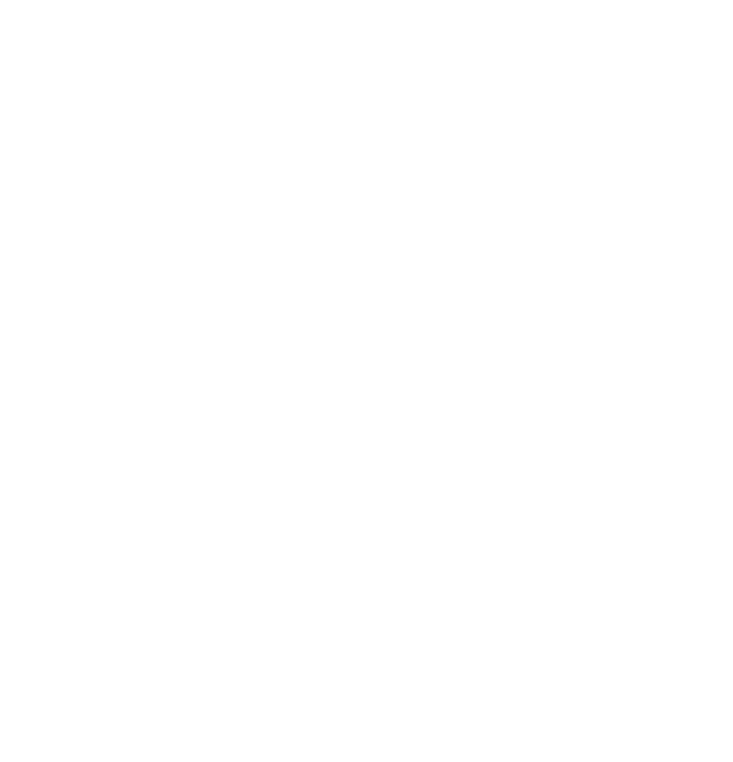
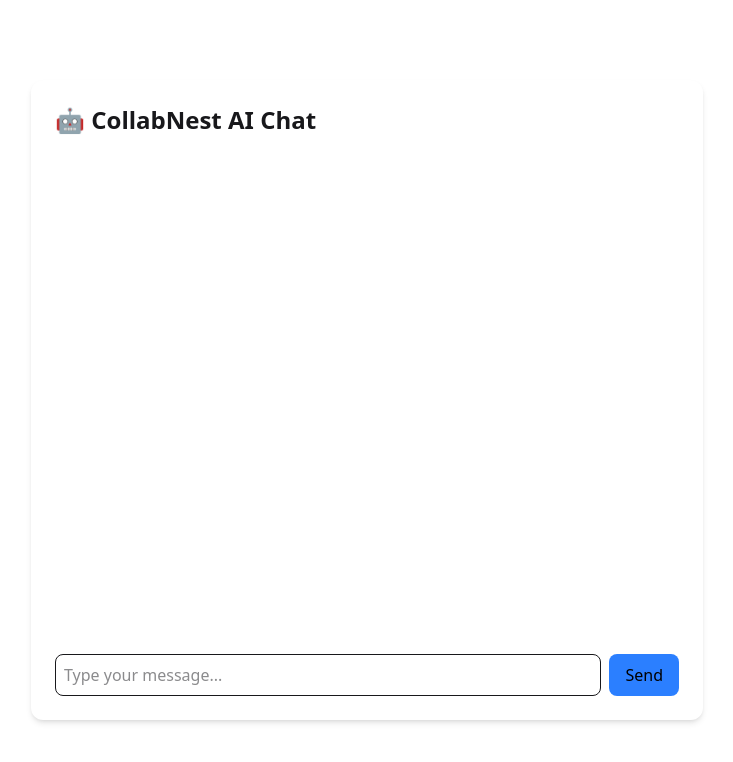
Before and after one commit to Pinku-code/CollabNest-Dev, a React (Vite) app in the folder Client/: page /aichat in a window 1280 px wide. Before the commit this address had no page. Shown: the top 762 px of the page, without its empty margins (273-1006 px from the left). Built offline with nearby package versions, Linux system fonts and the light colour scheme.

Commit message:
add ai chat page

```diff
--- a/Client/package.json
+++ b/Client/package.json
@@ -23,7 +23,9 @@
     "react-dom": "^19.0.0",
     "react-hot-toast": "^2.5.2",
     "react-icons": "^5.5.0",
+    "react-markdown": "^10.1.0",
     "react-router-dom": "^7.5.0",
+    "recharts": "^2.15.2",
     "tailwindcss": "^4.1.3",
     "toast": "^0.5.4"
   },
--- a/Client/src/App.jsx
+++ b/Client/src/App.jsx
@@ -13,6 +13,7 @@ import Collabs from "./pages/CreatorsDashboard/Collabs";
 import Video_manager from "./pages/CreatorsDashboard/Video_manger";
 import ServicePage from "./pages/servicePage";
 import AboutPage from "./pages/AboutPage";
+import ChatPage from "./pages/ChatPage";
 
 function App() {
   return (
@@ -31,6 +32,7 @@ function App() {
           <Route path="/cr_dash/Video_manager" element={<Video_manager />} />
           <Route path="/service" element={<ServicePage/>} />
           <Route path="/about" element={<AboutPage/>}/>
+          <Route path="/aichat" element={<ChatPage/>}/>
           {/* <Route path="*" element={<Home />} /> */}
 
         </Routes>
--- /dev/null
+++ b/Client/src/pages/ChatPage.jsx
@@ -0,0 +1,100 @@
+import { useState } from "react";
+import axios from "axios";
+import ReactMarkdown from "react-markdown";
+
+const ChatPage = () => {
+  const [messages, setMessages] = useState([]);
+  const [input, setInput] = useState("");
+  const [loading, setLoading] = useState(false);
+
+  const API_KEY = "AIzaSyCyS4a9EZiM07OSAHHQjlzRtAXJ8q6lOZs"; // Replace with your actual key
+
+  const handleSend = async () => {
+    if (!input.trim()) return;
+
+    const userMessage = { role: "user", content: input };
+    setMessages((prev) => [...prev, userMessage]);
+    setInput("");
+    setLoading(true);
+
+    try {
+      // Check if user asked for a list/points
+      let modifiedPrompt = input;
+      const pointKeywords = [
+        "points",
+        "list",
+        "steps",
+        "bullet",
+        "explain in points",
+      ];
+      if (pointKeywords.some((word) => input.toLowerCase().includes(word))) {
+        modifiedPrompt += "\n\nPlease answer in bullet points.";
+      }
+
+      const response = await axios.post(
+        "https://generativelanguage.googleapis.com/v1beta/models/gemini-2.0-flash:generateContent?key=AIzaSyCyS4a9EZiM07OSAHHQjlzRtAXJ8q6lOZs",
+        {
+          contents: [{ parts: [{ text: modifiedPrompt }] }],
+        },
+        {
+          params: { key: API_KEY },
+        }
+      );
+
+      const aiMessage = {
+        role: "model",
+        content: response.data.candidates[0].content.parts[0].text,
+      };
+
+      setMessages((prev) => [...prev, aiMessage]);
+    } catch (err) {
+      console.error("Gemini API error:", err);
+    } finally {
+      setLoading(false);
+    }
+  };
+
+  return (
+    <div className="h-screen bg-black-100 flex flex-col items-center justify-center p-4">
+      <div className="w-full max-w-2xl bg-base-100 shadow-md rounded-xl p-6 flex flex-col h-[80vh]">
+        <h1 className="text-2xl font-bold mb-4">🤖 CollabNest AI Chat</h1>
+        <div className="flex-1 overflow-y-auto space-y-4 mb-4">
+          {messages.map((msg, i) => (
+            <div
+              key={i}
+              className={`p-3 rounded-lg max-w-xs whitespace-pre-wrap ${
+                msg.role === "user"
+                  ? "bg-blue-500 self-end text-right"
+                  : "bg-purple-500 text-white self-start text-left"
+              }`}
+            >
+              <ReactMarkdown>{msg.content}</ReactMarkdown>
+            </div>
+          ))}
+
+          {loading && <div className="text-gray-500 italic">Thinking...</div>}
+        </div>
+
+        <div className="flex space-x-2">
+          <input
+            type="text"
+            className="flex-1 p-2 border rounded-lg"
+            placeholder="Type your message..."
+            value={input}
+            onChange={(e) => setInput(e.target.value)}
+            onKeyDown={(e) => e.key === "Enter" && handleSend()}
+          />
+          <button
+            className="bg-blue-500 text-black px-4 py-2 rounded-lg hover:bg-blue-600"
+            onClick={handleSend}
+            disabled={loading}
+          >
+            Send
+          </button>
+        </div>
+      </div>
+    </div>
+  );
+};
+
+export default ChatPage;
```
Also changed, not shown: 1 other file (tests, documents, lock files or other folders).
